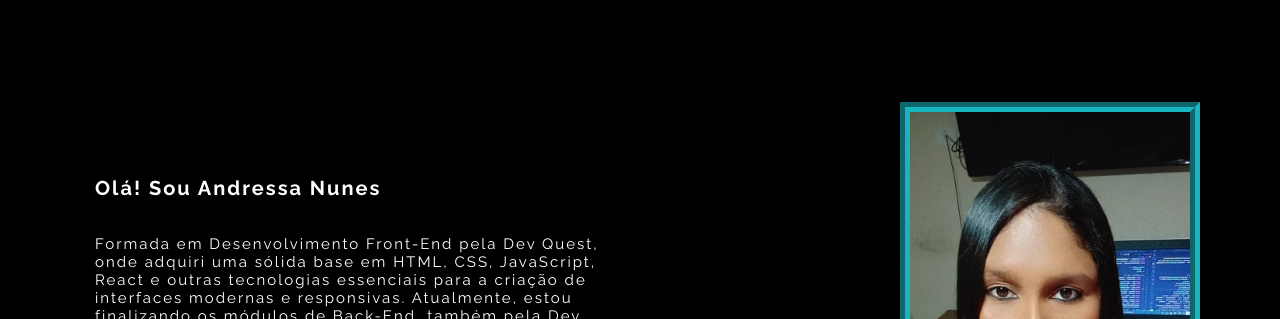
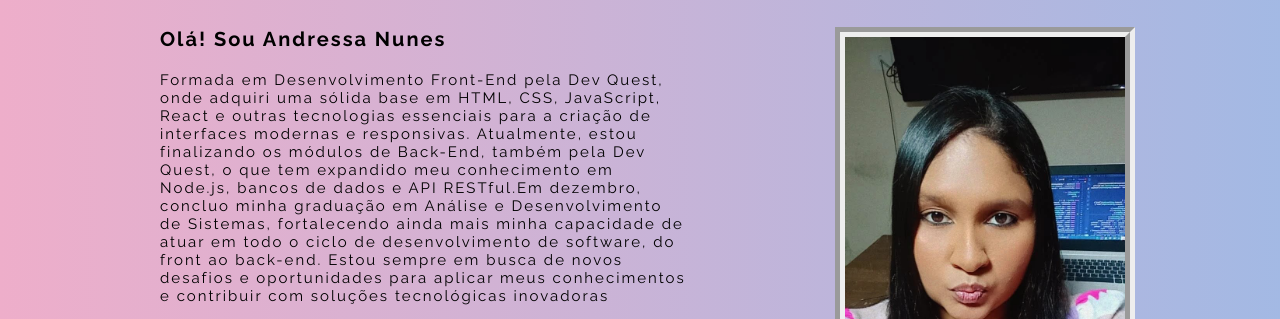
Before and after one commit to andressa1010/portfolio-simplificado, a plain HTML site: page index.html in a window 1280 px wide. Shown: the part 98-417 px from the top of the page. Drawn offline with nearby package versions, Linux system fonts and the light colour scheme.

Commit message:
portifolio-alterar

```diff
--- a/index.html
+++ b/index.html
@@ -42,7 +42,7 @@
     <section class="home">
       <div class="informacoes">
         <h1>Olá! Sou Andressa Nunes</h1>
-        <p>
+        <p class="text">
           Formada em Desenvolvimento Front-End pela Dev Quest, onde adquiri uma
           sólida base em HTML, CSS, JavaScript, React e outras tecnologias
           essenciais para a criação de interfaces modernas e responsivas.
--- a/src/css/estilos.css
+++ b/src/css/estilos.css
@@ -1,5 +1,5 @@
 html {
-	color: #fff;
+	color: black;
 	scroll-behavior: smooth;
 }
 
@@ -7,7 +7,9 @@ body {
 	font-family: "Poppins", sans-serif;
 	margin: 0 auto;
 	max-width: 1120px;
-	background-color: black;
+    background: rgb(238,174,202);
+background: linear-gradient(90deg, rgba(238,174,202,1) 0%, rgba(148,187,233,1) 100%);
+
 	background-size: 120% 120%;
 }
 
@@ -50,16 +52,11 @@ body {
 
 .home {
 	display: flex;
-	min-height: calc(100vh - 125px);
-	align-items: center;
-	gap: 50px;
-	justify-content: space-between;
+    justify-content: space-around;
+	flex-wrap: wrap;
 }
 
 .home .informacoes {
-	display: flex;
-	flex-direction: column;
-	gap: 15px;
 	letter-spacing: 2px;
 	padding: 0 15px;
 	max-width: 50%;
@@ -103,9 +100,6 @@ body {
 	max-width: 300px;
 	border-style: groove;
 	border-width: 10px;
-	border-color: #18b5c0;
-
-
 
 }
 
@@ -113,12 +107,6 @@ body {
 	width: 500%;
 
 
-}
-
-.home .foto.sombra-interna {
-	background: linear-gradient(to right, #8a35c8, #18c063, #00eea2);
-	background-size: 180% 180%;
-	animation: gradient-animation 5s ease infinite;
 }
 
 .projetos {
@@ -221,3 +209,11 @@ body {
 		background-position: 0% 50%;
 	}
 }
+@media(max-width:500px){
+	.text{
+	  font-size: 20px;
+	  width: 240px;
+
+	}
+
+}
```
